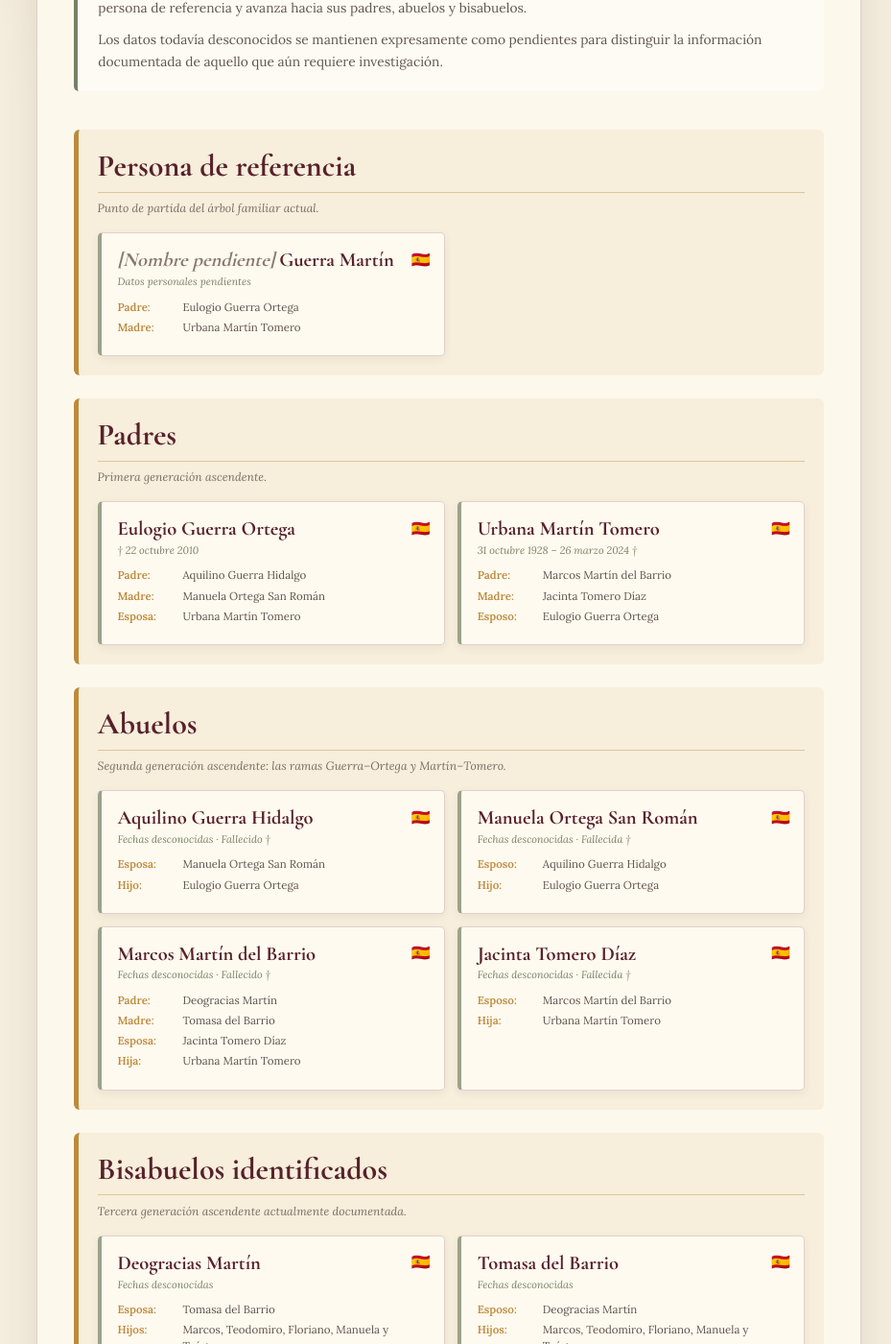
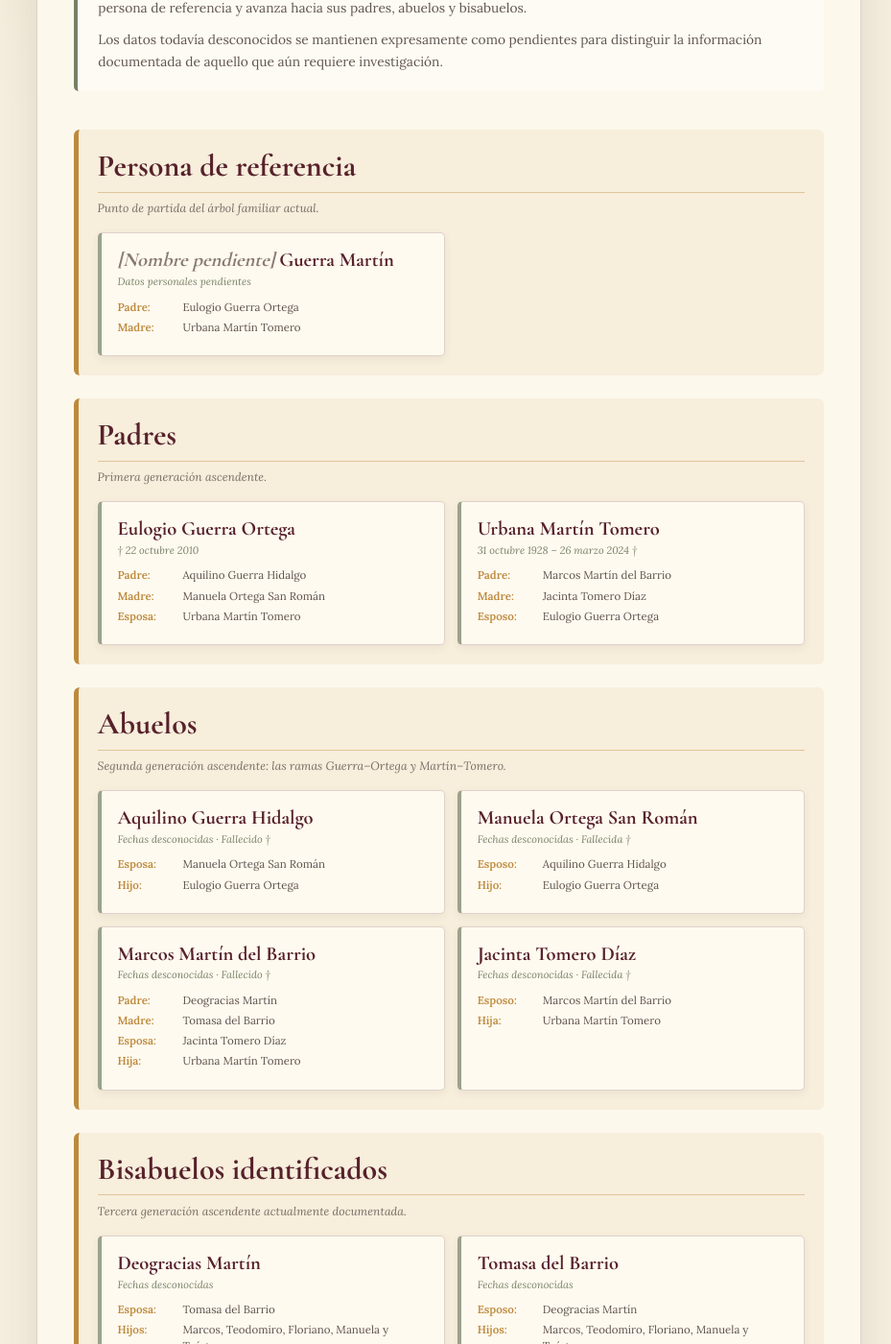
Before and after one commit to CGReposit/sitiogenealogico, a Jekyll site: the page built from family-directory.html, in a window 1280 px wide and 1400 px high, scrolled down 612 px. Shown: the whole window at 96% size, without its empty margins (172-1101 px from the left). Built offline with Jekyll 4.4.1, drawn with Linux system fonts in a browser that asks for light colours.

Commit message:
Remove flags from family directory

```diff
--- a/family-directory.html
+++ b/family-directory.html
@@ -30,7 +30,6 @@ permalink: /family-directory.html
     <p class="directory-section-note">Punto de partida del árbol familiar actual.</p>
     <div class="directory-people">
       <article class="directory-person">
-        <span class="person-flag" aria-hidden="true">🇪🇸</span>
         <h3><span class="directory-pending">[Nombre pendiente]</span> Guerra Martín</h3>
         <p class="person-dates">Datos personales pendientes</p>
         <div class="directory-info-row"><span class="directory-info-label">Padre:</span><span class="directory-info-value">Eulogio Guerra Ortega</span></div>
@@ -44,7 +43,6 @@ permalink: /family-directory.html
     <p class="directory-section-note">Primera generación ascendente.</p>
     <div class="directory-people">
       <article class="directory-person">
-        <span class="person-flag" aria-hidden="true">🇪🇸</span>
         <h3>Eulogio Guerra Ortega</h3>
         <p class="person-dates">† 22 octubre 2010</p>
         <div class="directory-info-row"><span class="directory-info-label">Padre:</span><span class="directory-info-value">Aquilino Guerra Hidalgo</span></div>
@@ -53,7 +51,6 @@ permalink: /family-directory.html
       </article>
 
       <article class="directory-person">
-        <span class="person-flag" aria-hidden="true">🇪🇸</span>
         <h3>Urbana Martín Tomero</h3>
         <p class="person-dates">31 octubre 1928 – 26 marzo 2024 †</p>
         <div class="directory-info-row"><span class="directory-info-label">Padre:</span><span class="directory-info-value">Marcos Martín del Barrio</span></div>
@@ -68,7 +65,6 @@ permalink: /family-directory.html
     <p class="directory-section-note">Segunda generación ascendente: las ramas Guerra–Ortega y Martín–Tomero.</p>
     <div class="directory-people">
       <article class="directory-person">
-        <span class="person-flag" aria-hidden="true">🇪🇸</span>
         <h3>Aquilino Guerra Hidalgo</h3>
         <p class="person-dates">Fechas desconocidas · Fallecido †</p>
         <div class="directory-info-row"><span class="directory-info-label">Esposa:</span><span class="directory-info-value">Manuela Ortega San Román</span></div>
@@ -76,7 +72,6 @@ permalink: /family-directory.html
       </article>
 
       <article class="directory-person">
-        <span class="person-flag" aria-hidden="true">🇪🇸</span>
         <h3>Manuela Ortega San Román</h3>
         <p class="person-dates">Fechas desconocidas · Fallecida †</p>
         <div class="directory-info-row"><span class="directory-info-label">Esposo:</span><span class="directory-info-value">Aquilino Guerra Hidalgo</span></div>
@@ -84,7 +79,6 @@ permalink: /family-directory.html
       </article>
 
       <article class="directory-person">
-        <span class="person-flag" aria-hidden="true">🇪🇸</span>
         <h3>Marcos Martín del Barrio</h3>
         <p class="person-dates">Fechas desconocidas · Fallecido †</p>
         <div class="directory-info-row"><span class="directory-info-label">Padre:</span><span class="directory-info-value">Deogracias Martín</span></div>
@@ -94,7 +88,6 @@ permalink: /family-directory.html
       </article>
 
       <article class="directory-person">
-        <span class="person-flag" aria-hidden="true">🇪🇸</span>
         <h3>Jacinta Tomero Díaz</h3>
         <p class="person-dates">Fechas desconocidas · Fallecida †</p>
         <div class="directory-info-row"><span class="directory-info-label">Esposo:</span><span class="directory-info-value">Marcos Martín del Barrio</span></div>
@@ -108,7 +101,6 @@ permalink: /family-directory.html
     <p class="directory-section-note">Tercera generación ascendente actualmente documentada.</p>
     <div class="directory-people">
       <article class="directory-person">
-        <span class="person-flag" aria-hidden="true">🇪🇸</span>
         <h3>Deogracias Martín</h3>
         <p class="person-dates">Fechas desconocidas</p>
         <div class="directory-info-row"><span class="directory-info-label">Esposa:</span><span class="directory-info-value">Tomasa del Barrio</span></div>
@@ -116,7 +108,6 @@ permalink: /family-directory.html
       </article>
 
       <article class="directory-person">
-        <span class="person-flag" aria-hidden="true">🇪🇸</span>
         <h3>Tomasa del Barrio</h3>
         <p class="person-dates">Fechas desconocidas</p>
         <div class="directory-info-row"><span class="directory-info-label">Esposo:</span><span class="directory-info-value">Deogracias Martín</span></div>
@@ -130,7 +121,6 @@ permalink: /family-directory.html
     <p class="directory-section-note">Hermanos de Marcos Martín del Barrio.</p>
     <div class="directory-people">
       <article class="directory-person">
-        <span class="person-flag" aria-hidden="true">🇪🇸</span>
         <h3>Floriano Martín del Barrio</h3>
         <p class="person-dates">Fallecido †</p>
         <div class="directory-info-row"><span class="directory-info-label">Padre:</span><span class="directory-info-value">Deogracias Martín</span></div>
@@ -138,7 +128,6 @@ permalink: /family-directory.html
       </article>
 
       <article class="directory-person">
-        <span class="person-flag" aria-hidden="true">🇪🇸</span>
         <h3>Manuela Martín del Barrio</h3>
         <p class="person-dates">Fallecida †</p>
         <div class="directory-info-row"><span class="directory-info-label">Padre:</span><span class="directory-info-value">Deogracias Martín</span></div>
@@ -146,7 +135,6 @@ permalink: /family-directory.html
       </article>
 
       <article class="directory-person">
-        <span class="person-flag" aria-hidden="true">🇪🇸</span>
         <h3>Teodomiro Martín del Barrio</h3>
         <p class="person-dates">Fallecido †</p>
         <div class="directory-info-row"><span class="directory-info-label">Padre:</span><span class="directory-info-value">Deogracias Martín</span></div>
@@ -154,7 +142,6 @@ permalink: /family-directory.html
       </article>
 
       <article class="directory-person">
-        <span class="person-flag" aria-hidden="true">🇪🇸</span>
         <h3>Teógenes Martín del Barrio</h3>
         <p class="person-dates">Fallecido †</p>
         <div class="directory-info-row"><span class="directory-info-label">Padre:</span><span class="directory-info-value">Deogracias Martín</span></div>
```
